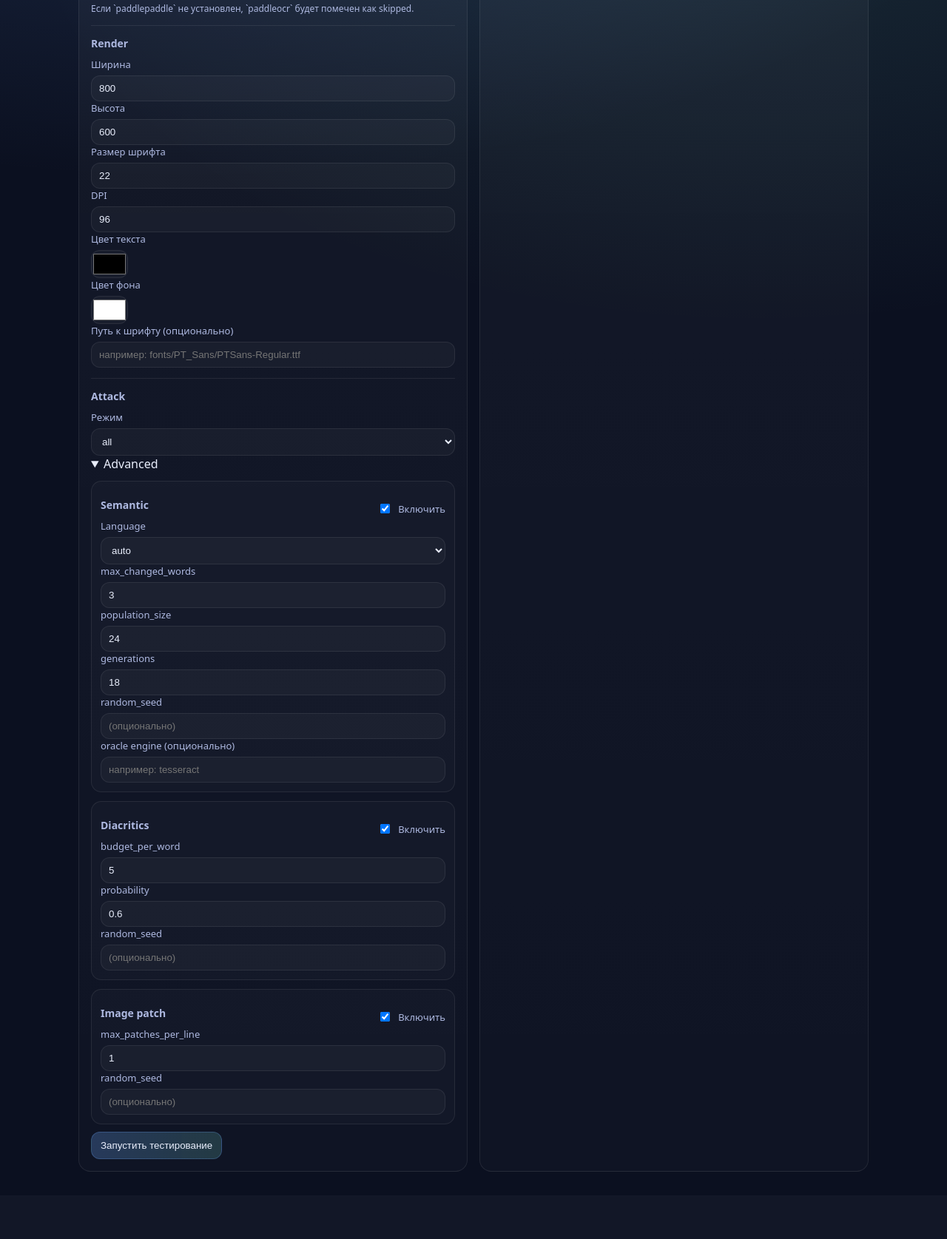
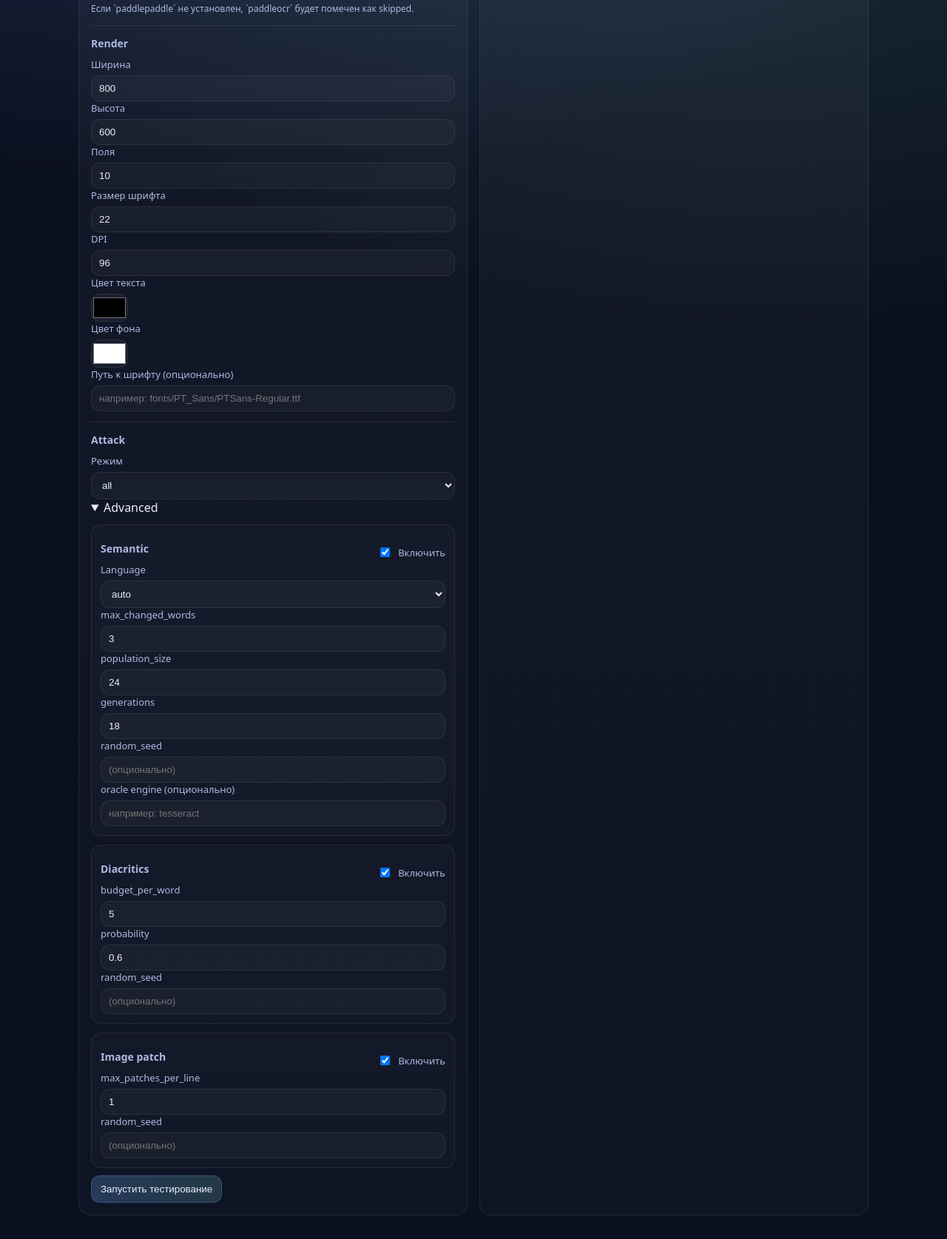
Before and after one commit to boris-k201/ocr-defense, a FastAPI app: page /testing in a window 1280 px wide. Shown: the part 357-2032 px from the top of the page at 74% size. Before the commit the page ends 1941 px from the top, so only its background shows below. Run offline with FastAPI, Linux system fonts and the light colour scheme.

Commit message:
add margin control to web frontend, fix line spacing

```diff
--- a/ocr_defense/render.py
+++ b/ocr_defense/render.py
@@ -306,7 +306,7 @@ def render_text(
     Returns a list of line bboxes (x1, y1, x2, y2) if record_line_bboxes=True.
     """
     if line_spacing is None:
-        line_spacing = _line_height_px(system_face, user_face)
+        line_spacing = _line_height_px(system_face, user_face) * 108 / 100
 
     lines = split_text_by_line(system_face, user_face, text, image.width - 2 * margin)
     line_bboxes: List[Tuple[int, int, int, int]] = []
--- a/webapp/app.py
+++ b/webapp/app.py
@@ -31,6 +31,7 @@ AttackName = Literal["none", "semantic", "diacritics", "image_patch", "all"]
 class RenderOptions(BaseModel):
     image_width: int = 800
     image_height: int = 600
+    margin: int = 10
     font_path: Optional[str] = None
     font_size: int = 22
     dpi: int = 96
@@ -122,6 +123,7 @@ def _render_config_from_opts(opts: RenderOptions) -> RenderConfig:
     return RenderConfig(
         image_width=opts.image_width,
         image_height=opts.image_height,
+        margin=opts.margin,
         font_path=opts.font_path,
         font_size=opts.font_size,
         dpi=opts.dpi,
--- a/webapp/static/render.js
+++ b/webapp/static/render.js
@@ -21,6 +21,7 @@ function buildPayload() {
     render: {
       image_width: Number($("image_width").value),
       image_height: Number($("image_height").value),
+      margin: Number($("margin").value),
       font_path: $("font_path").value.trim() || null,
       font_size: Number($("font_size").value),
       dpi: Number($("dpi").value),
--- a/webapp/static/testing.js
+++ b/webapp/static/testing.js
@@ -20,6 +20,7 @@ function buildPayload() {
     render: {
       image_width: Number($("image_width").value),
       image_height: Number($("image_height").value),
+      margin: Number($("margin").value),
       font_path: $("font_path").value.trim() || null,
       font_size: Number($("font_size").value),
       dpi: Number($("dpi").value),
--- a/webapp/templates/testing.html
+++ b/webapp/templates/testing.html
@@ -41,6 +41,7 @@
         <div class="formgrid">
           <label>Ширина <input id="image_width" type="number" value="800" min="64" /></label>
           <label>Высота <input id="image_height" type="number" value="600" min="64" /></label>
+          <label>Поля <input id="margin" type="number" value="10" min="0" /></label>
           <label>Размер шрифта <input id="font_size" type="number" value="22" min="8" /></label>
           <label>DPI <input id="dpi" type="number" value="96" min="50" /></label>
           <label>Цвет текста <input id="text_color" type="color" value="#000000" /></label>
```
Also changed, not shown: webapp/templates/render.html (+4 -3 lines).
